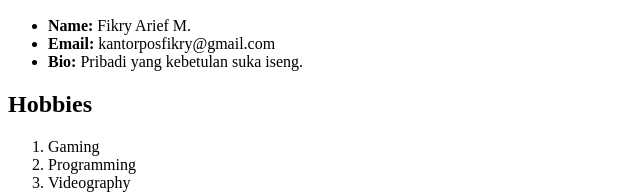
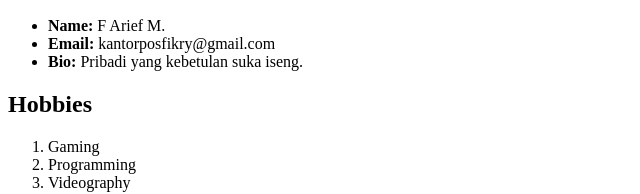
Before and after one commit to anozeref/latihan-git-2, a plain HTML site: page index.html in a window 1280 px wide. Shown: the part 536-730 px from the top of the page, 0-640 px from the left. Drawn offline with Linux system fonts and the light colour scheme.

Commit message:
Ubah Nama

```diff
--- a/index.html
+++ b/index.html
@@ -13,7 +13,7 @@
         <h2>Profile</h2>
         <img src="https://pbs.twimg.com/profile_images/1191612424702398464/FCu3CrDA_400x400.jpg" alt="Profile Picture" style="border-radius:50%;">
         <ul>
-            <li><strong>Name:</strong> Fikry Arief M.</li>
+            <li><strong>Name:</strong> F Arief M.</li>
             <li><strong>Email:</strong> kantorposfikry@gmail.com</li>
             <li><strong>Bio:</strong> Pribadi yang kebetulan suka iseng.</li>
         </ul>
```
